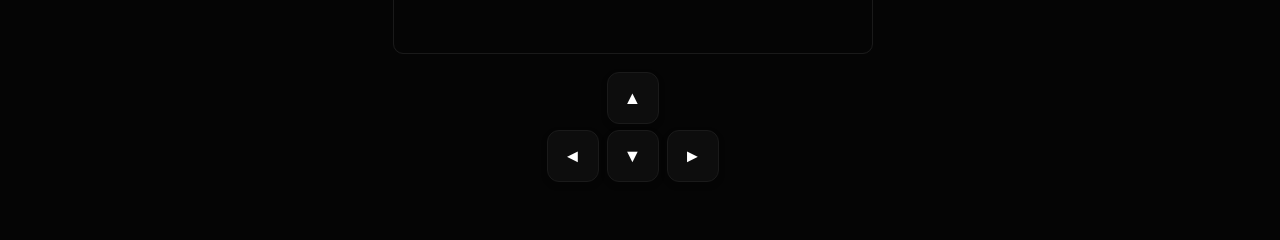
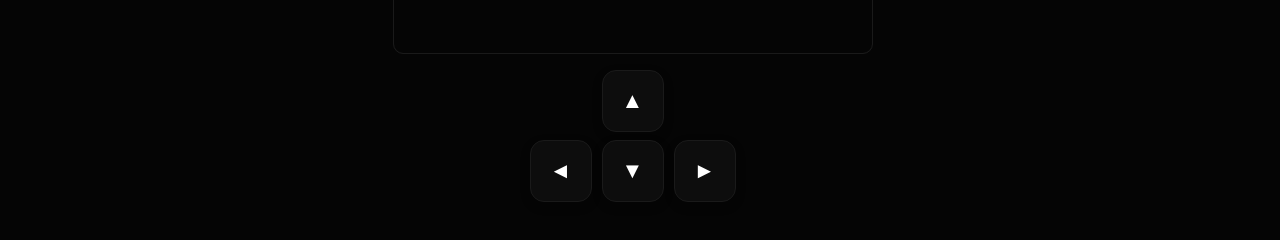
Before and after one commit to adambar88/snake, a React (Vite) app: page / in a window 1280 px wide. Shown: the part 700-940 px from the top of the page. Built offline with nearby package versions, Linux system fonts and the light colour scheme.

Commit message:
feat(snake): add haptic feedback, larger controls, and Controls mode setting (Touch Only, D-Pad Only, Both)

```diff
--- a/src/App.css
+++ b/src/App.css
@@ -1364,39 +1364,41 @@ h1 {
     display: flex;
     flex-direction: column;
     align-items: center;
-    gap: 6px;
-    margin-top: 18px;
+    gap: 8px;
+    margin-top: 16px;
     touch-action: manipulation;
     user-select: none;
 }
 
 .dpad-row {
     display: flex;
-    gap: 8px;
+    gap: 10px;
 }
 
 .dpad-btn {
-    width: 52px;
-    height: 52px;
+    width: 62px;
+    height: 62px;
     background: var(--board-bg);
-    border: 1px solid var(--border);
+    border: 1.5px solid var(--border);
     color: var(--text);
-    border-radius: 12px;
-    font-size: 18px;
+    border-radius: 14px;
+    font-size: 22px;
     font-weight: bold;
     display: flex;
     align-items: center;
     justify-content: center;
     cursor: pointer;
-    box-shadow: 0 3px 6px rgba(0, 0, 0, 0.2);
-    transition: background 0.15s ease, transform 0.1s ease;
+    box-shadow: 0 4px 10px rgba(0, 0, 0, 0.25);
+    transition: background 0.15s ease, transform 0.1s ease, border-color 0.15s ease;
 }
 
 .dpad-btn:active {
-    transform: scale(0.92);
-    background: var(--cell-empty);
+    transform: scale(0.88);
+    background: var(--text);
+    color: var(--bg);
+    border-color: var(--text);
 }
 
 .dpad-btn:hover {
-    border-color: var(--text-dim);
+    border-color: var(--text);
 }
--- a/src/App.tsx
+++ b/src/App.tsx
@@ -7,13 +7,14 @@ import {
     isDead, placeFood, oppositeDir, generateObstacles, getRandomPowerUpType,
 } from './gameLogic'
 import {
-    playEatSound, playBonusSound, playPowerUpSound, playDeathSound, playHighScoreSound,
+    playEatSound, playBonusSound, playPowerUpSound, playDeathSound, playHighScoreSound, triggerHaptic,
 } from './sound'
 import { createParticleBurst, updateParticles, type Particle } from './particles'
 
 // ── Types ──────────────────────────────────────────────
 
 type Speed = 'slow' | 'normal' | 'fast'
+export type ControlMode = 'touch' | 'buttons' | 'both'
 
 interface Stats {
     gamesPlayed: number
@@ -29,6 +30,7 @@ interface Settings {
     theme: VisualTheme
     skin: SnakeSkin
     obstacles: ObstaclePreset
+    controls: ControlMode
     countdown: 0 | 60 | 90
     autoRamp: boolean
     gridLines: boolean
@@ -42,6 +44,7 @@ const DEFAULT_SETTINGS: Settings = {
     theme: 'modern',
     skin: 'classic',
     obstacles: 'none',
+    controls: 'both',
     countdown: 0,
     autoRamp: false,
     gridLines: false,
@@ -565,12 +568,14 @@ export default function App() {
         const onStart = (e: TouchEvent) => { sx = e.touches[0].clientX; sy = e.touches[0].clientY }
         const onEnd = (e: TouchEvent) => {
             if (overlaysOpenRef.current) return
+            if (settingsRef.current.controls === 'buttons') return
             const dx = e.changedTouches[0].clientX - sx
             const dy = e.changedTouches[0].clientY - sy
             if (Math.abs(dx) < 30 && Math.abs(dy) < 30) return
             let dir: Direction
             if (Math.abs(dx) > Math.abs(dy)) dir = dx > 0 ? 'RIGHT' : 'LEFT'
             else dir = dy > 0 ? 'DOWN' : 'UP'
+            triggerHaptic(14)
             const phase = phaseRef.current
             if (phase === 'idle' || phase === 'dead') {
                 dispatch({ type: 'RESET', settings: settingsRef.current })
@@ -600,6 +605,7 @@ export default function App() {
 
     const handleSteer = useCallback((dir: Direction) => {
         if (overlaysOpenRef.current) return
+        triggerHaptic(14)
         const phase = phaseRef.current
         if (phase === 'idle' || phase === 'dead') {
             dispatch({ type: 'RESET', settings: settingsRef.current })
@@ -614,6 +620,7 @@ export default function App() {
             dispatch({ type: 'STEER', dir })
         }
     }, [])
+
 
 
     const handleSettingChange = useCallback(<K extends keyof Settings>(key: K, value: Settings[K]) => {
@@ -764,9 +771,26 @@ export default function App() {
                             </div>
                             <div className="settings-row settings-row-wide">
                                 <div className="settings-row-text">
+                                    <span className="settings-label">Controls</span>
+                                    <span className="settings-desc">Touch Swipe, On-Screen D-Pad, or Both</span>
+                                </div>
+                                <div className="segment-ctrl">
+                                    {(['touch', 'buttons', 'both'] as ControlMode[]).map(ctrl => (
+                                        <button key={ctrl}
+                                            className={`segment-btn${settings.controls === ctrl ? ' segment-active' : ''}`}
+                                            onClick={() => handleSettingChange('controls', ctrl)}
+                                            aria-pressed={settings.controls === ctrl}>
+                                            {ctrl === 'touch' ? 'Touch Only' : ctrl === 'buttons' ? 'D-Pad Only' : 'Both'}
+                                        </button>
+                                    ))}
+                                </div>
+                            </div>
+                            <div className="settings-row settings-row-wide">
+                                <div className="settings-row-text">
                                     <span className="settings-label">Snake Skin</span>
                                     <span className="settings-desc">Snake body appearance</span>
                                 </div>
+
                                 <div className="segment-ctrl">
                                     {(['classic', 'rainbow', 'cyan', 'fire', 'gold'] as SnakeSkin[]).map(sk => (
                                         <button key={sk}
@@ -999,6 +1023,7 @@ export default function App() {
                 </div>
 
                 {/* On-screen Directional Control Keys (D-Pad) */}
+                {settings.controls !== 'touch' && (
                     <div className="dpad-container" aria-label="On-screen directional controls">
                         <div className="dpad-row">
                             <button
@@ -1033,7 +1058,9 @@ export default function App() {
                             </button>
                         </div>
                     </div>
+                )}
             </div>
+
         </>
     )
 }
```
Lines whose indentation alone changed are shown as unchanged.
